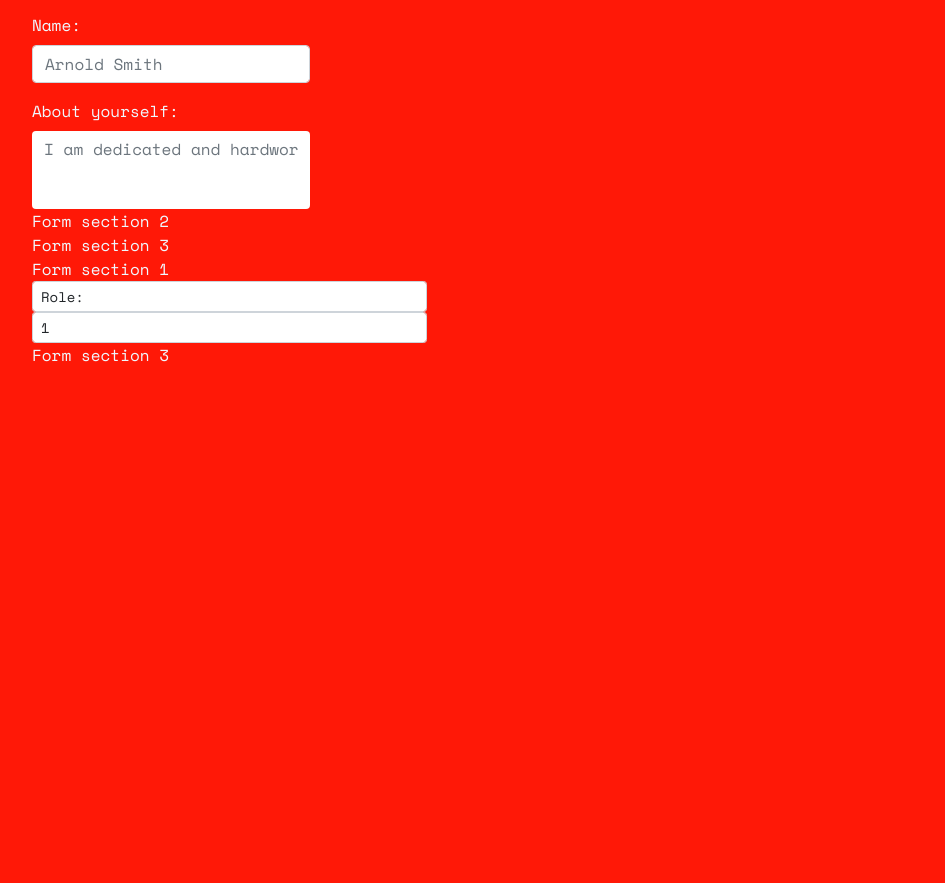
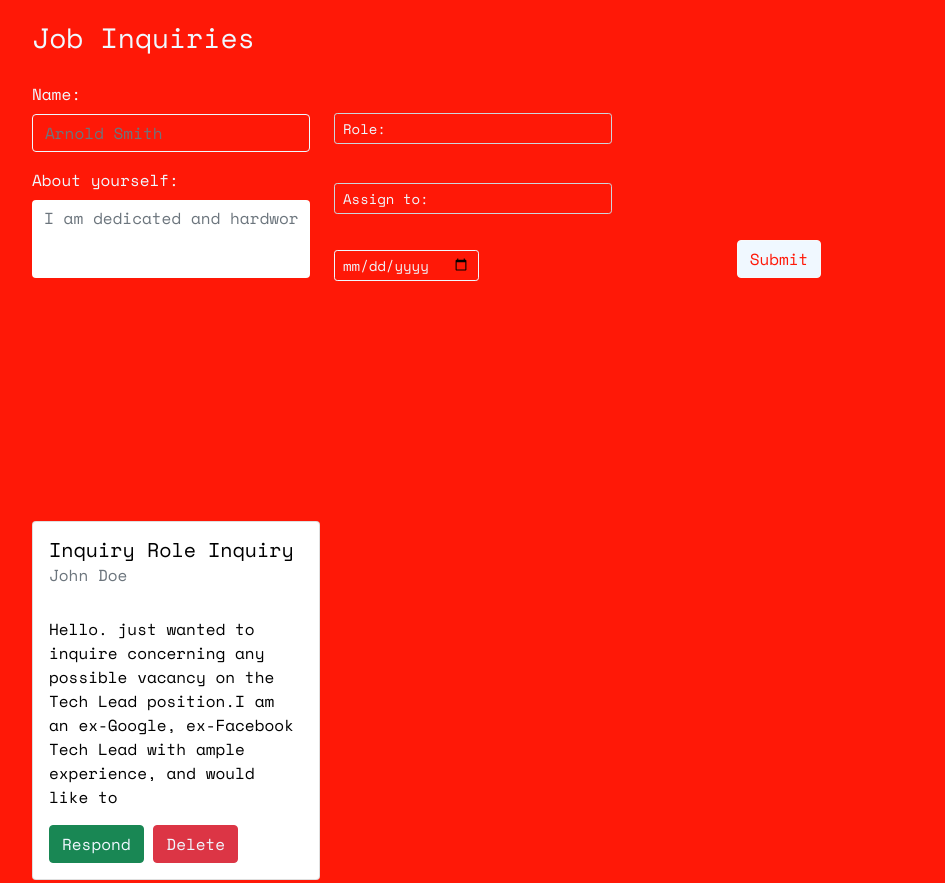
Before and after one commit to BM-GH-2020/BMT-Technology, a plain HTML site: page index.html in a window 1280 px wide. Shown: the part 305-1188 px from the top of the page, without its empty margins (16-961 px from the left). Before the commit the page ends 800 px from the top, so only its background shows below. Drawn offline with nearby package versions, Linux system fonts and the light colour scheme.

Commit message:
Arrange text boxes and submit buton

```diff
--- a/css/style.css
+++ b/css/style.css
@@ -5,10 +5,25 @@ html {
 .container-fluid {
     background: #ff1807;
     font-family: 'Space Mono', monospace;
-
     color:aliceblue;
 }
-h1{
+
+.row {
+  margin: 10px;
+  margin: auto 0;
+}
+.section_2 {
+    height: 20px;
+    background: #ff1807;
+    color:aliceblue;
+    margin-bottom: 15px;
+  }
+.form-control {
+    background: #ff1807;
+}
+
+
+h1 {
     font-size: 100px;
     margin-top: -5px;
 }
@@ -18,13 +33,61 @@ h1{
     height: auto;
   }
 
-  .form-group{
+  .form-group {
      border-radius: 0;
+     background: #ff1807;
   }
 
+
+img {
+    height: 300px;
+    width: 300px;
 }
 
-img {
-    height: 200px;
-    width: 200px;
+#formGroupExampleInput {
+    background: #ff1807;
+    color:aliceblue;
+    border: 1px solid aliceblue;
 }
+
+#formGroupExampleInput2 {
+    color:aliceblue;
+    border: 1px solid aliceblue;
+}
+
+#roles {
+    margin-top: 50px;
+    background: #ff1807;
+    color:aliceblue;
+}
+
+#assign {
+    background: #ff1807;
+    color:aliceblue;
+}
+
+#date {
+    background: #ff1807;
+    color:aliceblue;
+    border: 1px solid aliceblue;
+    margin-top: -5px;
+}
+
+#button {
+    color: #ff1807;
+    background:aliceblue;
+}
+
+.col-sm-4 > .btn {
+    margin-top: 175px;
+    color: #ff1807;
+}
+
+#card {
+    color: black;
+}
+
+.card-body > .btn > a {
+  text-decoration: none;
+  color: aliceblue;
+}
--- a/index.html
+++ b/index.html
@@ -32,10 +32,16 @@
         </section>
 
       </header>
+      <br />
+      <!-- Job Inquiries Header-->
+      <section class="row">
+        <h3>Job Inquiries</h3>
+      </section>
+
         <!-- This is the second row for the form -->
-        <section class="row">
+        <section class="row align-items-center">
 
-          <div class="col-sm-12 col-md-5 col-lg-5 col-xl-3">
+          <div class="col-sm-3 col-md-5 col-lg-5 col-xl-3">
 
             <form>
               <div class="form-group">
@@ -46,16 +52,12 @@
                 <label class="pb-2 mt-3" for="formGroupExampleInput2">About yourself:</label>
                 <input type="text" class="form-control pb-5 border-0" id="formGroupExampleInput2" placeholder="I am dedicated and hardworking.">
               </div>
-            </form>
           </div>
-          <div class="col-sm-12">Form section 2</div>
-          <div class="col-sm-12">Form section 3</div>
+          <br />
 
-          <form>
-            <div class="col">Form section 1</div>
-            <div class="col-4">
+          <div class="col-sm-3">
 
-              <select class="form-control form-control-sm">
+            <select class="section_2 form-control form-control-sm" id="roles">
                 <option>Role:</option>
                 <option>UX Designer</option>
                 <option>Junior Developer</option>
@@ -63,22 +65,52 @@
                 <option>Senior Developer</option>
                 <option>Tech Lead</option>
             </select>
+            <br />
+
+            <select class="section_2 form-control form-control-sm" id="assign">
+                  <option>Assign to:</option>
+                  <option>Senior design Manager</option>
+                  <option>senior Developer</option>
+                  <option>Tech Lead</option>
+                  <option>CTO</option>
+                  <option>Human Resources</option>
+            </select>
+            <br />
+
+            <input type="date" id="date" name="birthday" class="form-control-sm">
+          </div>
+
+          <div class="col-sm-4 align-items-end offset-lg-1">
+            <button type="submit" class="btn btn-light" id="button">Submit</button>
+          </div>
 
 
-              <select class="form-control form-control-sm">
-                    <option>1</option>
-                    <option>2</option>
-                    <option>3</option>
-                    <option>4</option>
-                    <option>5</option>
-                  </select>
+        </form>
+        </section>
+        <br />
+        <br />
+        <br />
+        <br />
+        <br />
 
+        <br />
+        <br />
+        <br />
+        <br />
+        <br />
 
+        <main>
+          <div class="card" style="width: 18rem;" id="card">
+            <div class="card-body">
+              <h5 class="card-title">Inquiry Role Inquiry</h5>
+              <h6 class="card-subtitle mb-2 text-muted">John Doe</h6>
+              <br />
+              <p class="card-text">Hello. just wanted to inquire concerning any possible vacancy on the Tech Lead position.I am an ex-Google, ex-Facebook Tech Lead with ample experience, and would like to </p>
+              <button type="button" class="btn btn-success"><a href="#" class="card-link">Respond</a></button>
+              <button type="button" class="btn btn-danger"><a href="#" class="card-link">Delete</a></button>
             </div>
-            <div class="col">Form section 3</div>
-          </form>
-
-        </section>
+          </div>
+        </main>
     </div>
 </body>
 </html>
```
Also changed, not shown: 1 other file. Lines whose indentation alone changed are shown as unchanged.
